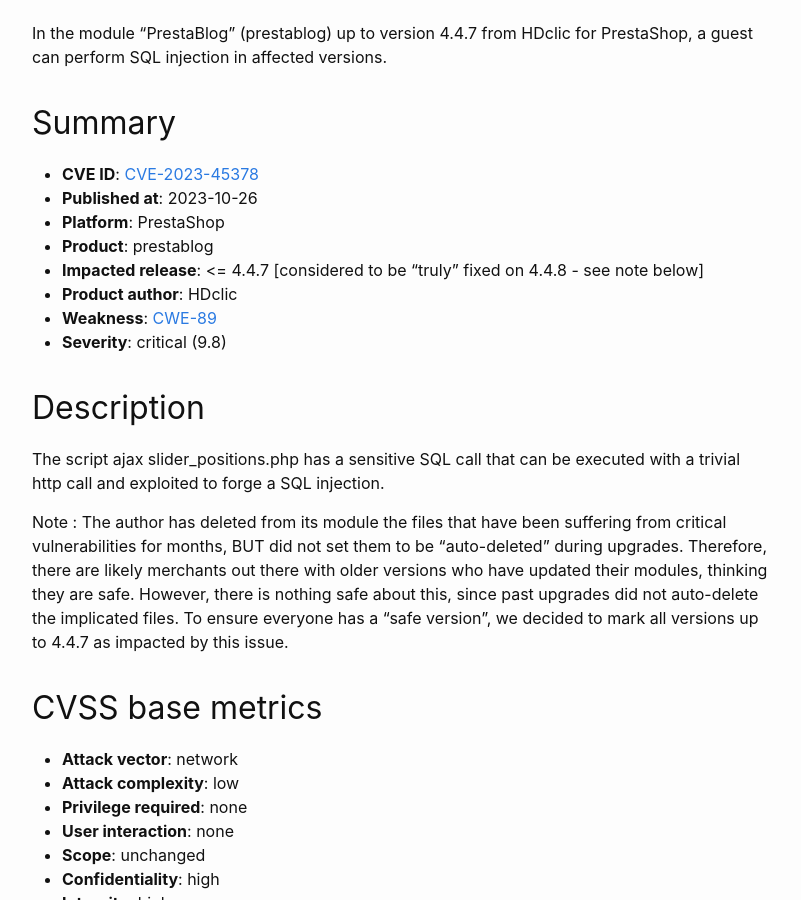
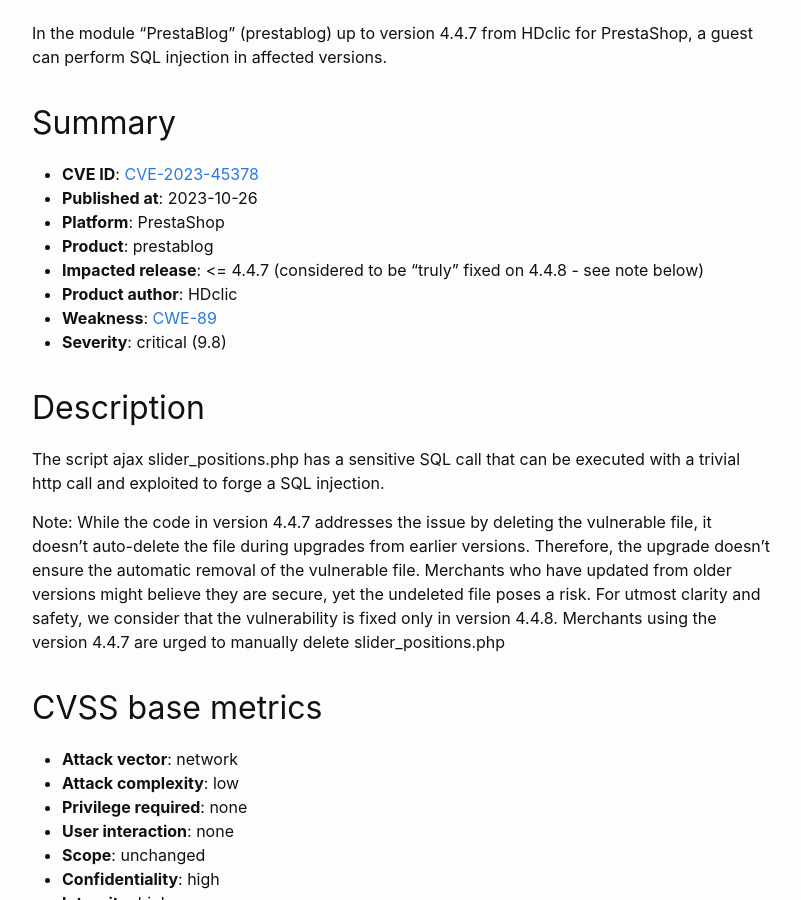
Before and after one commit to friends-of-presta/security-advisories, a Jekyll site: the page built from _posts/2023-10-26-prestablog.md, in a window 1280 px wide and 900 px high, scrolled down 794 px. Shown: the whole window, without its empty margins (238-1039 px from the left). Built offline with Jekyll 4.4.1, drawn with Linux system fonts in a browser that asks for light colours.

Commit message:
Update 2023-10-26-prestablog.md

```diff
--- a/_posts/2023-10-26-prestablog.md
+++ b/_posts/2023-10-26-prestablog.md
@@ -19,7 +19,7 @@ In the module "PrestaBlog" (prestablog) up to version 4.4.7 from HDclic for Pres
 * **Published at**: 2023-10-26
 * **Platform**: PrestaShop
 * **Product**: prestablog
-* **Impacted release**: <= 4.4.7  [considered to be "truly" fixed on 4.4.8 - see note below]
+* **Impacted release**: <= 4.4.7  (considered to be "truly" fixed on 4.4.8 - see note below)
 * **Product author**: HDclic
 * **Weakness**: [CWE-89](https://cwe.mitre.org/data/definitions/89.html)
 * **Severity**: critical (9.8)
@@ -28,7 +28,7 @@ In the module "PrestaBlog" (prestablog) up to version 4.4.7 from HDclic for Pres
 
 The script ajax slider_positions.php has a sensitive SQL call that can be executed with a trivial http call and exploited to forge a SQL injection.
 
-Note : The author has deleted from its module the files that have been suffering from critical vulnerabilities for months, BUT did not set them to be "auto-deleted" during upgrades. Therefore, there are likely merchants out there with older versions who have updated their modules, thinking they are safe. However, there is nothing safe about this, since past upgrades did not auto-delete the implicated files. To ensure everyone has a "safe version", we decided to mark all versions up to 4.4.7 as impacted by this issue.
+Note: While the code in version 4.4.7 addresses the issue by deleting the vulnerable file, it doesn't auto-delete the file during upgrades from earlier versions. Therefore, the upgrade doesn't ensure the automatic removal of the vulnerable file. Merchants who have updated from older versions might believe they are secure, yet the undeleted file poses a risk. For utmost clarity and safety, we consider that the vulnerability is fixed only in version 4.4.8. Merchants using the version 4.4.7 are urged to manually delete slider_positions.php
 
 ## CVSS base metrics
 
```
